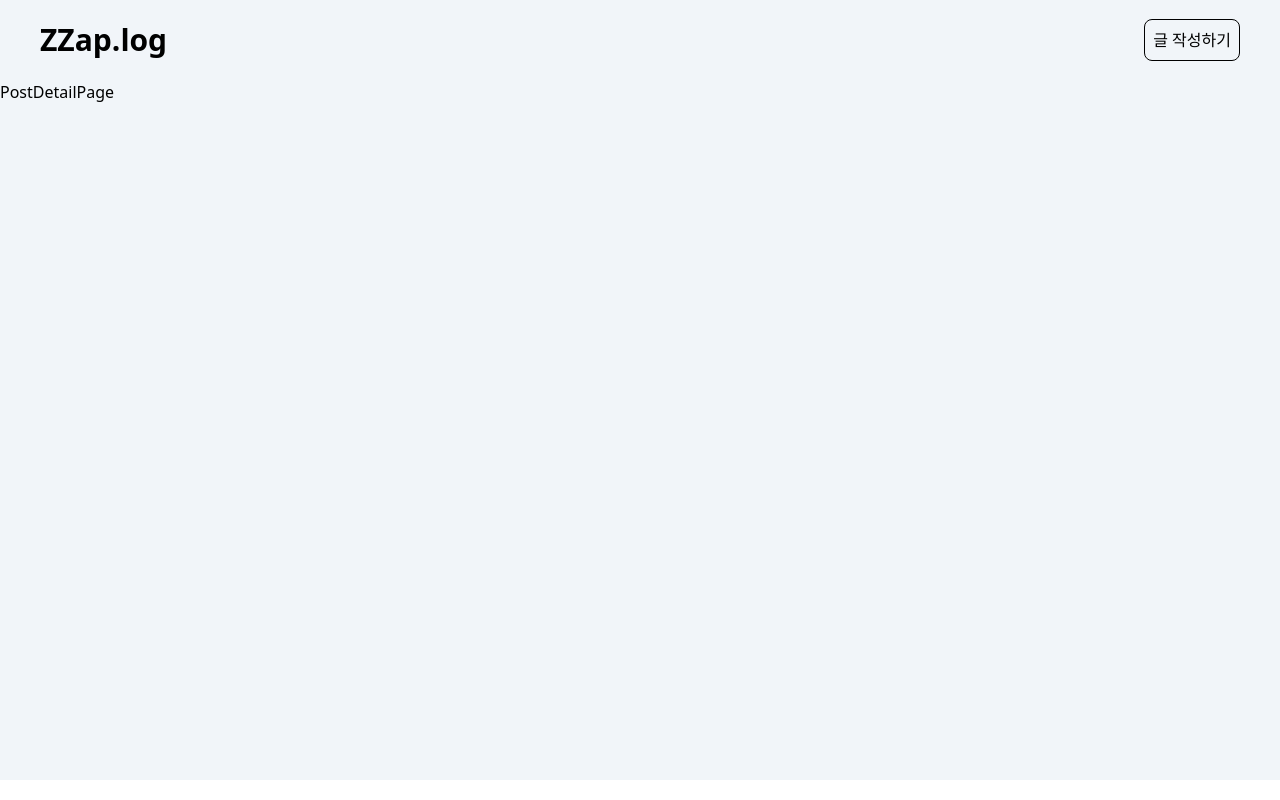
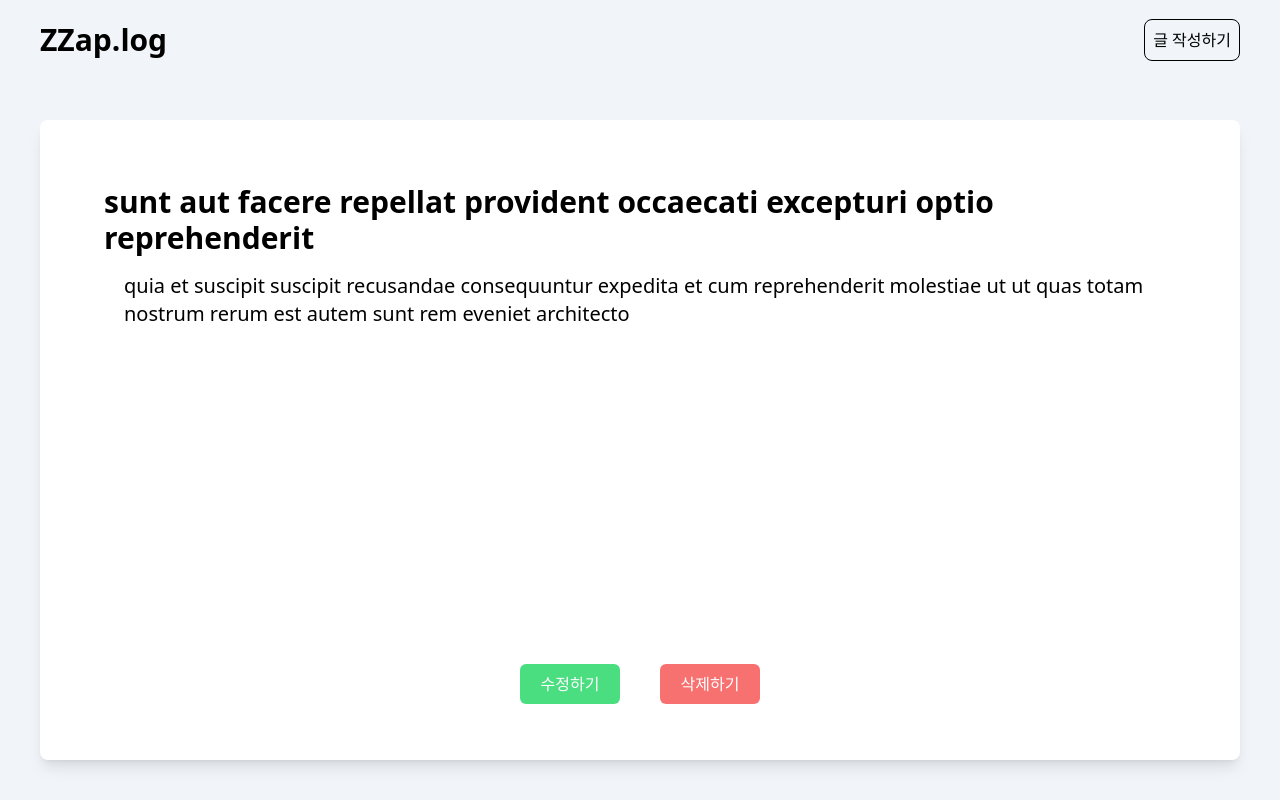
Before and after one commit to HY2OK/react-study, a React (Vite) app in the folder blog-app/: page /1 in a window 1280 px wide. Built offline with nearby package versions, Linux system fonts and the light colour scheme; data requests are answered from the project's data file.

Commit message:
feat: detail page 생성 및 스타일

```diff
--- a/blog-app/src/components/Navbar/Navbar.tsx
+++ b/blog-app/src/components/Navbar/Navbar.tsx
@@ -14,7 +14,7 @@ const Navbar = () => {
           글 작성하기
         </Link>
       </nav>
-      <div className="min-h-[calc(100vh-100px)] bg-slate-100">
+      <div className="min-h-[calc(100vh-80px)] bg-slate-100">
         <Outlet />
       </div>
     </>
--- /dev/null
+++ b/blog-app/src/components/PostDetail/PostDetail.tsx
@@ -0,0 +1,30 @@
+import transformDate from '../../utils/transformDate'
+
+interface Props {
+  title: string
+  body: string
+  date: string | null
+}
+
+const PostDetail: React.FC<Props> = ({ title, body, date }) => {
+  return (
+    <div className="w-full h-full bg-white rounded-lg p-16 shadow-lg">
+      <div className="text-3xl font-bold mb-4">{title}</div>
+      {date !== null && (
+        <div className="text-slate-600 text-md px-2 mb-24">{transformDate(date!)}</div>
+      )}
+      <div className="text-xl px-5 mb-10">{body}</div>
+
+      <div className="absolute bottom-24 left-1/2 translate-x-[-50%] flex justify-center items-center gap-10">
+        <button className="w-[100px] bg-green-400 py-2 rounded-md text-white hover:bg-green-500">
+          수정하기
+        </button>
+        <button className="w-[100px] bg-red-400 py-2 rounded-md text-white hover:bg-red-500">
+          삭제하기
+        </button>
+      </div>
+    </div>
+  )
+}
+
+export default PostDetail
--- a/blog-app/src/pages/PostDetailPage/PostDetailPage.tsx
+++ b/blog-app/src/pages/PostDetailPage/PostDetailPage.tsx
@@ -1,5 +1,20 @@
+import { useParams } from 'react-router-dom'
+import { useGetPostByIdQuery } from '../../redux/services/postsApi'
+import PostDetail from '../../components/PostDetail/PostDetail'
+
 const PostDetailPage = () => {
-  return <div>PostDetailPage</div>
+  const { id } = useParams()
+  const { data, error, isLoading } = useGetPostByIdQuery(id!)
+
+  return (
+    <div className="relative w-full h-[calc(100vh-80px)] flex justify-center items-center p-10">
+      {error && <div>error...</div>}
+      {isLoading && <div>loading...</div>}
+      {data && (
+        <PostDetail title={data.title} body={data.body} date={data.date || null} />
+      )}
+    </div>
+  )
 }
 
 export default PostDetailPage
--- a/blog-app/src/redux/services/postsApi.ts
+++ b/blog-app/src/redux/services/postsApi.ts
@@ -17,6 +17,10 @@ export const postsApi = api.injectEndpoints({
         { type: 'Posts' as const, id: 'LIST' },
       ],
     }),
+    getPostById: builder.query<PostDataState, string>({
+      query: (id) => `posts/${id}`,
+      providesTags: (_post, _err, id) => [{ type: 'Posts', id }],
+    }),
     createPost: builder.mutation({
       query: (newPost: PostDataState) => ({
         url: '/posts',
@@ -30,4 +34,5 @@ export const postsApi = api.injectEndpoints({
 
 // Export hooks for usage in functional components, which are
 // auto-generated based on the defined endpoints
-export const { useGetAllPostsQuery, useCreatePostMutation } = postsApi
+export const { useGetAllPostsQuery, useCreatePostMutation, useGetPostByIdQuery } =
+  postsApi
--- /dev/null
+++ b/blog-app/src/utils/transformDate.ts
@@ -0,0 +1,14 @@
+const transformDate = (dateStr: string) => {
+  const date = new Date(dateStr)
+
+  const year = date.getFullYear()
+  const month = String(date.getMonth() + 1).padStart(2, '0')
+  const day = String(date.getDate()).padStart(2, '0')
+  const hours = String(date.getHours()).padStart(2, '0')
+  const minutes = String(date.getMinutes()).padStart(2, '0')
+  const seconds = String(date.getSeconds()).padStart(2, '0')
+
+  return `${year}년 ${month}월 ${day}일 ${hours}:${minutes}:${seconds}`
+}
+
+export default transformDate
```
